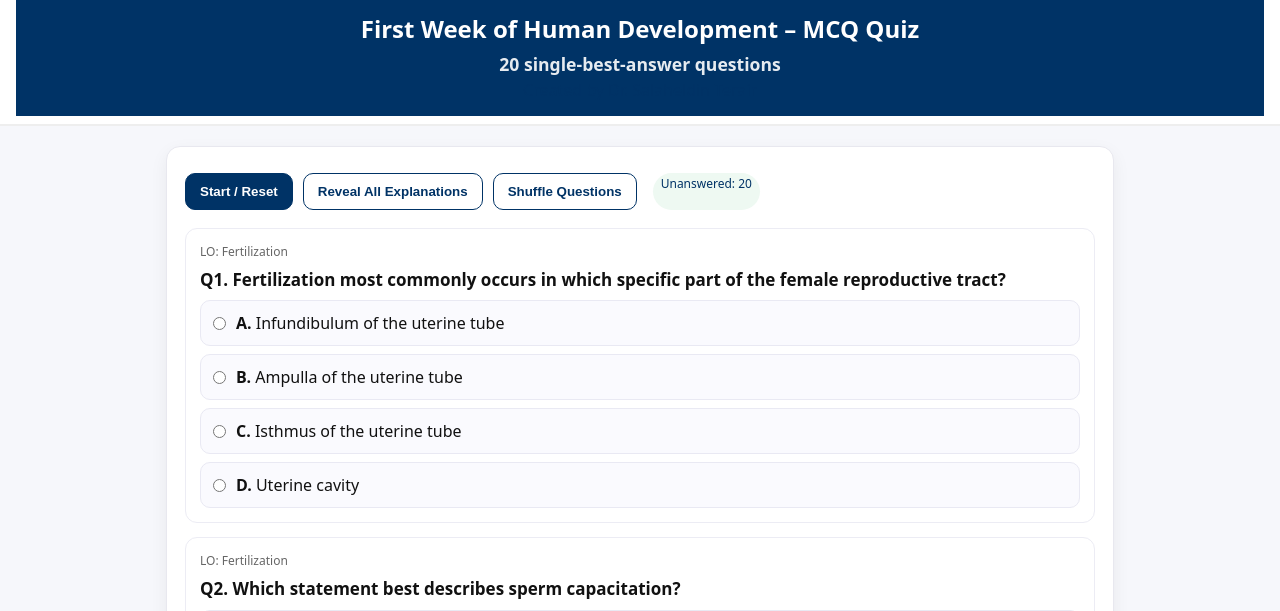
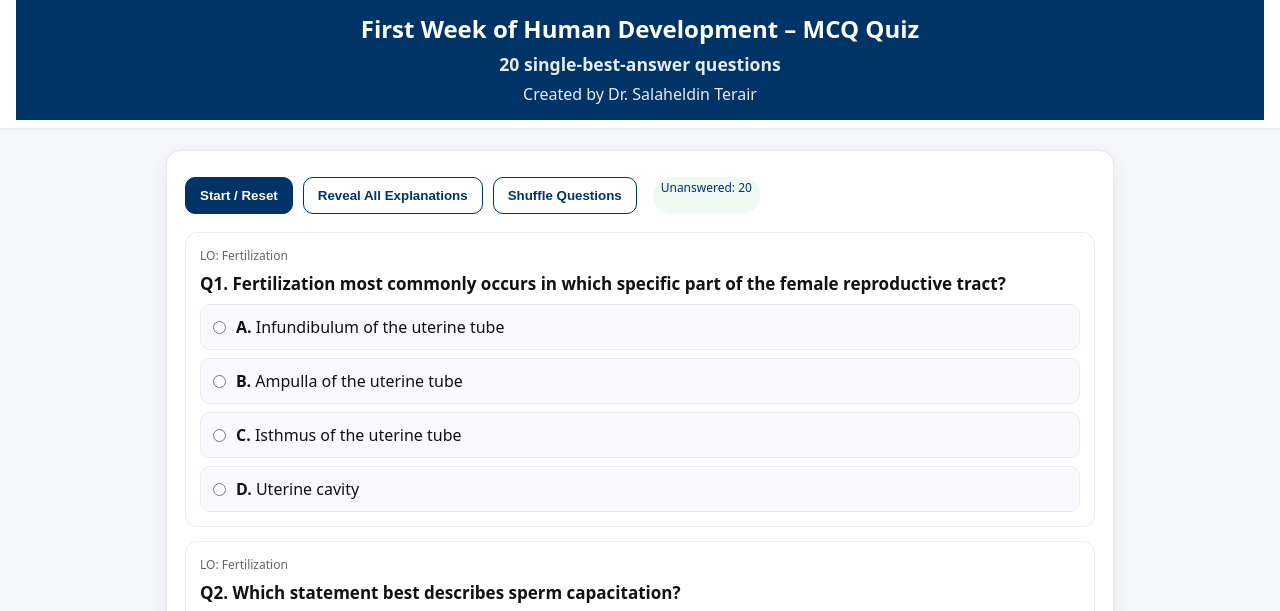
Before and after one commit to salahterair/First-Week-of-Human-Development, a plain HTML site: page index.html in a window 1280 px wide. Shown: the part 147-758 px from the top of the page. Drawn offline with Linux system fonts and the light colour scheme.

Commit message:
Update index.html

```diff
--- a/index.html
+++ b/index.html
@@ -89,7 +89,8 @@
   <div class="titlebar">
     <div class="inner" style="text-align:center;">
 <h2>First Week of Human Development – MCQ Quiz</h2>
-<p style="color:white; font-weight:bold; font-size:1.1em;">20 single-best-answer questions</p> <span class="pill" style="border-color:var(--accent); color:var(--accent);">Created by Dr. Salaheldin Terair</span>
+<p style="color:white; font-weight:bold; font-size:1.1em;">20 single-best-answer questions</p>
+<p style=<span class="pill" style="border-color:var(--accent); color:var(--accent);">Created by Dr. Salaheldin Terair</p>
 </div>
   </div>
 </header>
```
